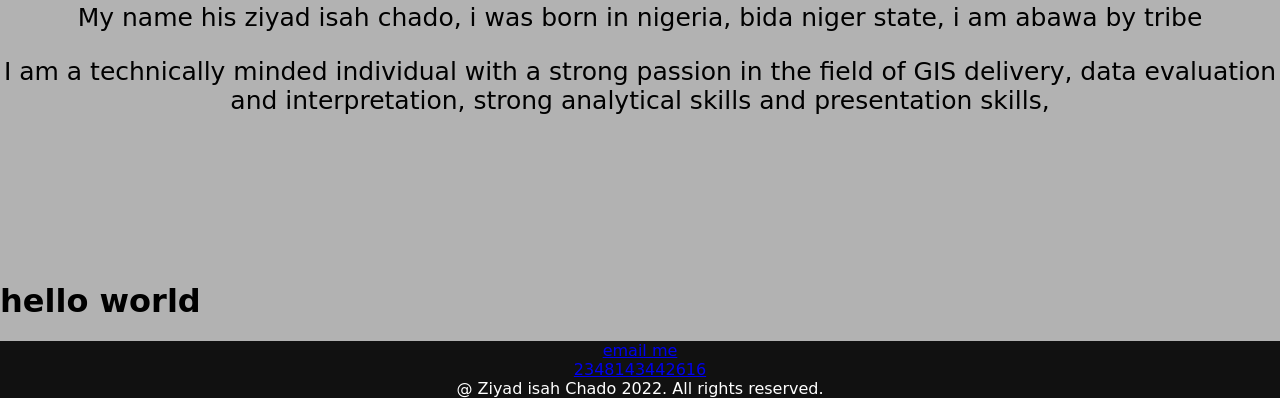
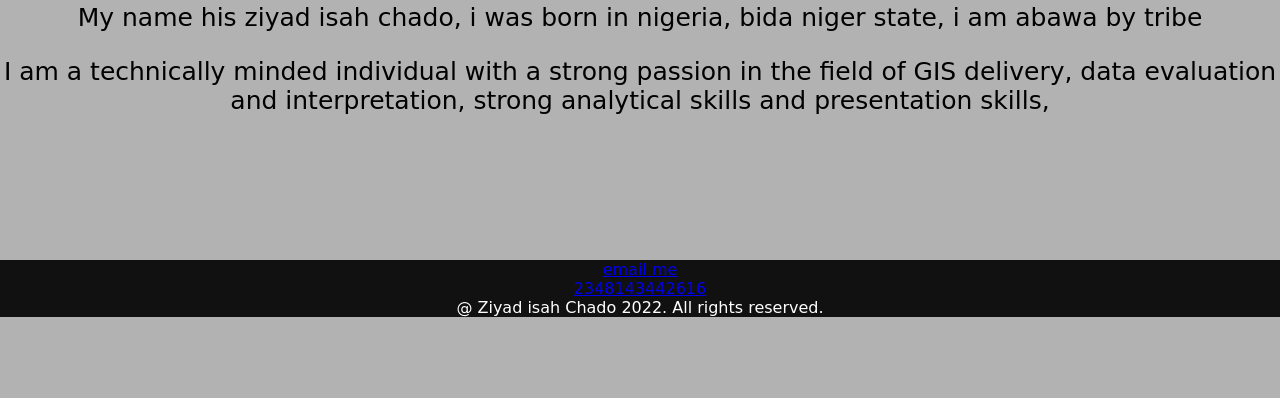
Before and after one commit to Ziyadisahchado/ZIC, a plain HTML site: page home.html in a window 1280 px wide. Shown: the part 547-945 px from the top of the page. After the commit the page ends 864 px from the top, so only its background shows below. Drawn offline with Linux system fonts and the light colour scheme.

Commit message:
added few changes

```diff
--- a/home.html
+++ b/home.html
@@ -32,8 +32,6 @@
        <p> I am a technically minded individual with a strong passion in the field of GIS delivery, data evaluation and interpretation, strong analytical skills and presentation skills,</p>
       </div>
     </div>
-    <!-- hello world -->
-    <h1>hello world</h1>
     <div class="d2">
       <footer align="center" style="color: white;">
         <div><a href="Chadoziyad98@gmail.com">email me</a></div>
```
